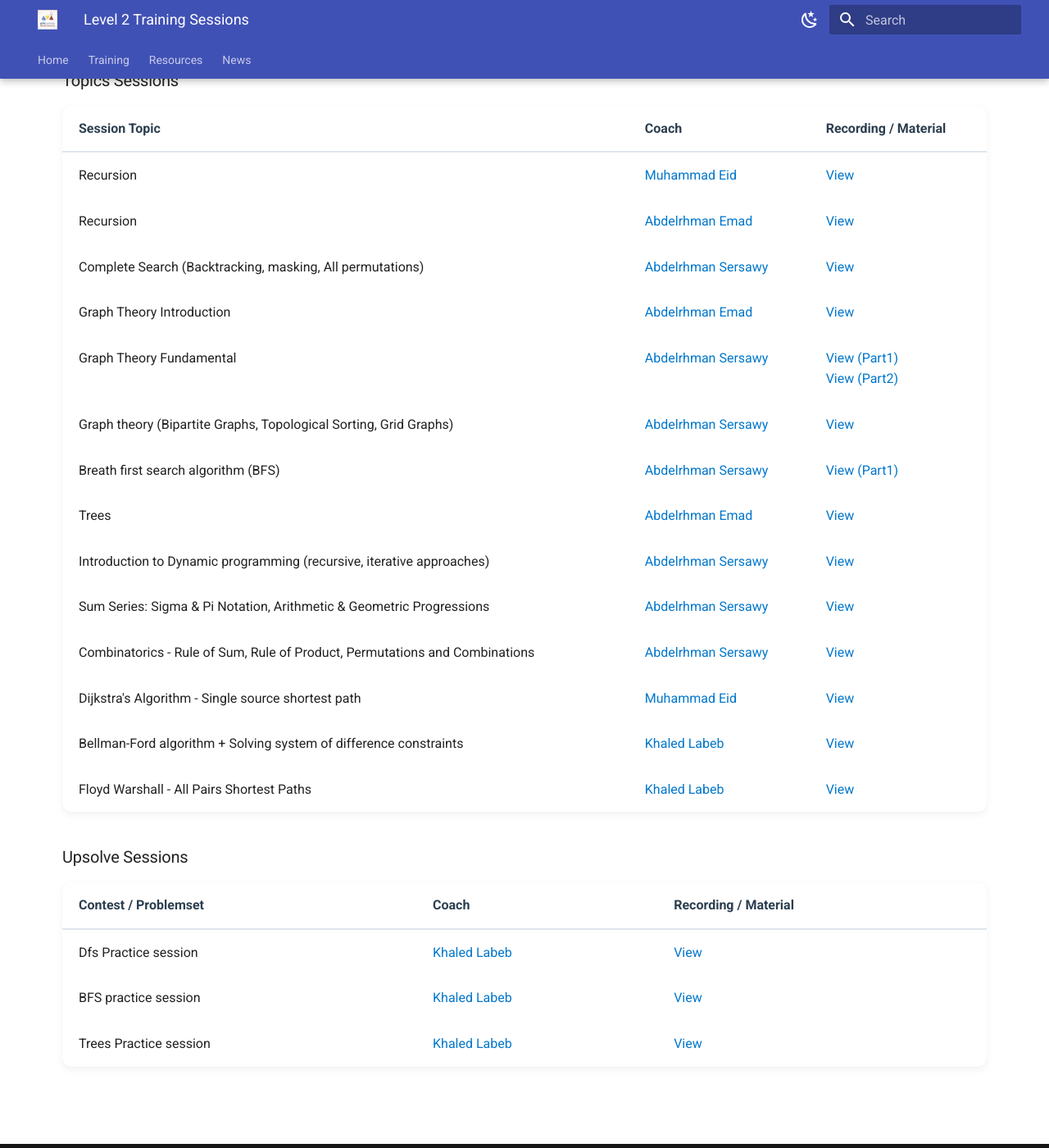
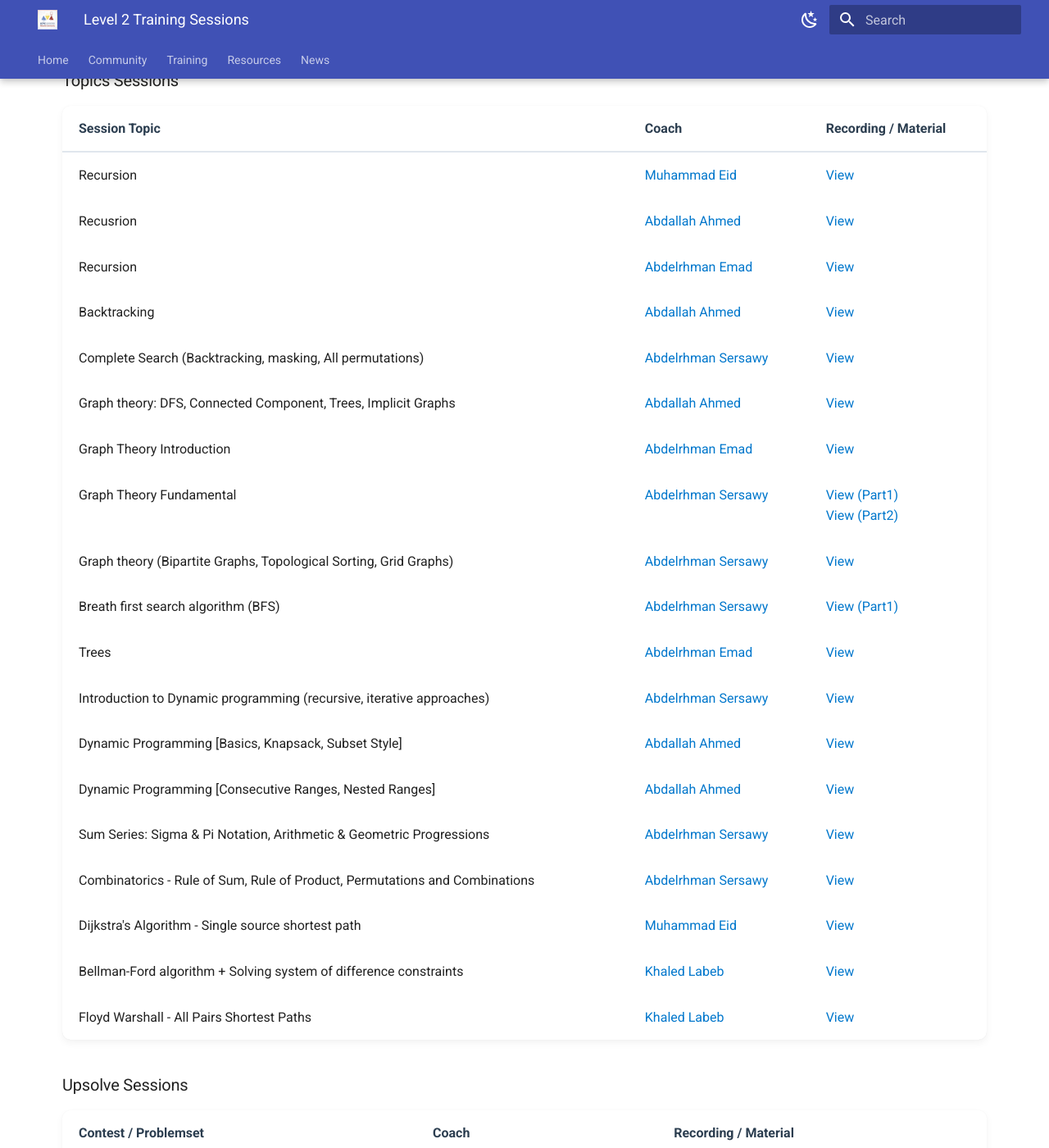
Before and after one commit to ICPC-Menofia/icpc-menofia.github.io, an MkDocs documentation site: the page built from docs/resources/sessions/level2.md, in a window 1280 px wide and 1400 px high, scrolled down 392 px. Shown: the whole window at 82% size. Built offline with MkDocs 1.6.1 and Material for MkDocs 9.7.7, drawn with Linux system fonts in a browser that asks for light colours.

Commit message:
add: Abdallah Ahmed resource sessions

```diff
--- a/docs/resources/sessions/level2.md
+++ b/docs/resources/sessions/level2.md
@@ -29,6 +29,13 @@ This page archives all recorded sessions for our Level 2 Training program.
             <td><a href="https://www.youtube.com/watch?v=muYpyTbmeOA&list=PL3otEsYiklFG3jsD1_sJJ99XEoXDzZ9i_" target="_blank">View</a></td>
         </tr>
         <tr>
+            <td>Recusrion</td>
+            <td><a href="../../community/coaches/#abdallah-ahmed">Abdallah Ahmed</a></td>
+            <td>
+                <a href="https://drive.google.com/drive/folders/15iY8yXt6jujb3K1jhudiIQwS5w8fKL6x?usp=sharing" target="_blank">View</a>
+            </td>
+        </tr>
+        <tr>
             <td>Recursion</td>
             <td><a href="../../community/coaches/#abdelrhman-emad">Abdelrhman Emad</a></td>
             <td>
@@ -36,10 +43,24 @@ This page archives all recorded sessions for our Level 2 Training program.
             </td>
         </tr>
         <tr>
+            <td>Backtracking</td>
+            <td><a href="../../community/coaches/#abdallah-ahmed">Abdallah Ahmed</a></td>
+            <td>
+                <a href="https://drive.google.com/drive/folders/1EXU91AzITxolUU_H-kD7myboMNXQEZ66?usp=sharing" target="_blank">View</a>
+            </td>
+        </tr>
+        <tr>
             <td>Complete Search (Backtracking, masking, All permutations)</td>
             <td><a href="../../community/coaches/#abdelrhman-sersawy">Abdelrhman Sersawy</a></td>
             <td>
                 <a href="https://www.youtube.com/watch?v=8T5wb1AQhrk" target="_blank">View</a>
+            </td>
+        </tr>
+        <tr>
+            <td>Graph theory: DFS, Connected Component, Trees, Implicit Graphs</td>
+            <td><a href="../../community/coaches/#abdallah-ahmed">Abdallah Ahmed</a></td>
+            <td>
+                <a href="https://drive.google.com/file/d/1AD7FIiRxwcEV_u5Gw3DWMzufHtCnqUG-/view?usp=sharing" target="_blank">View</a>
             </td>
         </tr>
         <tr>
@@ -84,6 +105,20 @@ This page archives all recorded sessions for our Level 2 Training program.
             <td><a href="../../community/coaches/#abdelrhman-sersawy">Abdelrhman Sersawy</a></td>
             <td>
                 <a href="https://www.youtube.com/watch?v=ls_QVRjquaI&t=1989s">View</a>
+            </td>
+        </tr>
+        <tr>
+            <td>Dynamic Programming [Basics, Knapsack, Subset Style]</td>
+            <td><a href="../../community/coaches/#abdallah-ahmed">Abdallah Ahmed</a></td>
+            <td>
+                <a href="https://drive.google.com/drive/folders/1tSJ4fw3tBwie0YpxzZ7R4qKvvNLF-9mZ?usp=sharing" target="_blank">View</a>
+            </td>
+        </tr>
+        <tr>
+            <td>Dynamic Programming [Consecutive Ranges, Nested Ranges]</td>
+            <td><a href="../../community/coaches/#abdallah-ahmed">Abdallah Ahmed</a></td>
+            <td>
+                <a href="https://drive.google.com/drive/folders/1RDlZpgyUaSUkcvKJypPkYscF4tHhOB2-?usp=sharing" target="_blank">View</a>
             </td>
         </tr>
         <tr>
--- a/mkdocs.yml
+++ b/mkdocs.yml
@@ -65,7 +65,19 @@ extra_css:
 
 nav:
   - Home: index.md
-  - Training: training/index.md
+  - Community:
+      - Overview: community/index.md
+      - About Us: community/about_us.md
+      - Our Coaches: community/coaches.md
+      - Join Our Community: community/join_us.md
+  - Training:
+      - Overview: training/index.md
+      - Newcomer Training: training/plan/Newcommer_training.md
+      - Level 1 Training: training/plan/Level1_training.md
+      - Level 2 Training: training/plan/Level2_training.md
+      - Senior Training: training/plan/Senior_training.md
+      - 2024 Training:
+        - Level 2 Training: training/2024/level2_training.md
   - Resources:
       - Overview: resources/index.md
       - All Community Sessions: resources/all-community-sessions.md
```
